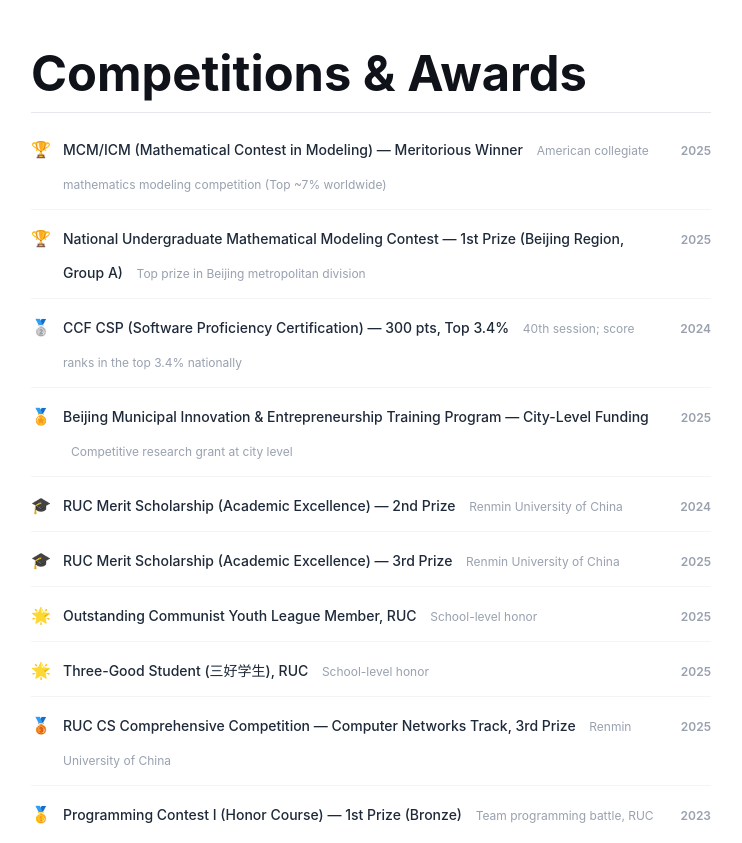
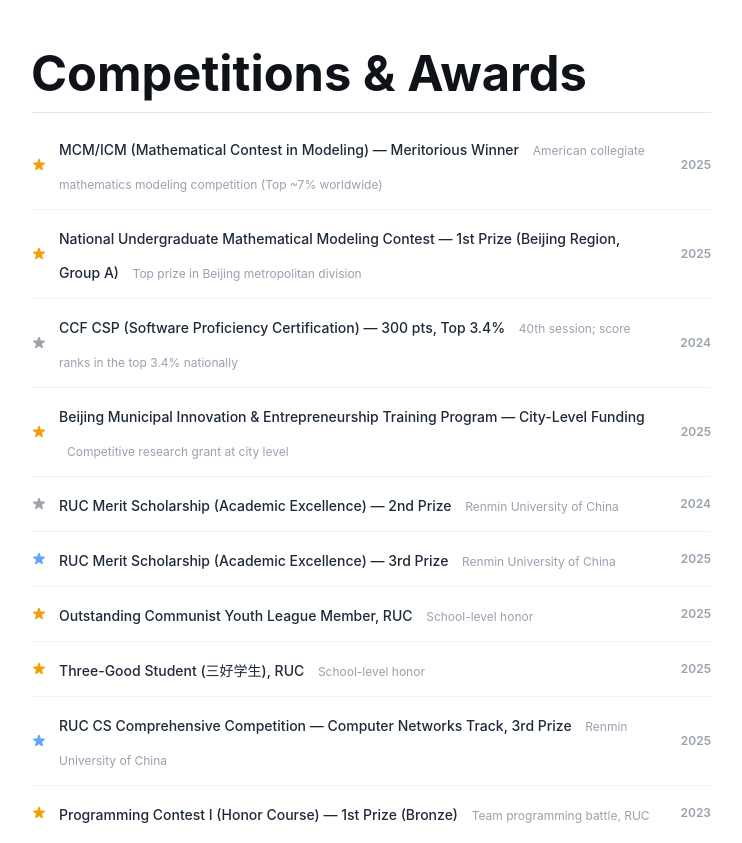
Before and after one commit to KKqdtjo/KKqdtjo.github.io, an Astro site: page / in a window 1280 px wide. Shown: the part 2601-3444 px from the top of the page, without its empty margins (269-1011 px from the left). Built offline with nearby package versions, Linux system fonts and the light colour scheme; Astro itself is replaced by a stand-in of ours.

Commit message:
修改图片

```diff
--- a/src/pages/index.astro
+++ b/src/pages/index.astro
@@ -233,77 +233,82 @@
 					Competitions &amp; Awards
 				</h2>
 				<ul class="divide-y divide-gray-100">
-					{[
+					{([
 						{
-							emoji: '🏆',
+							tier: 'gold',
 							title: 'MCM/ICM (Mathematical Contest in Modeling) — Meritorious Winner',
 							year: '2025',
 							detail: 'American collegiate mathematics modeling competition (Top ~7% worldwide)',
 						},
 						{
-							emoji: '🏆',
+							tier: 'gold',
 							title: 'National Undergraduate Mathematical Modeling Contest — 1st Prize (Beijing Region, Group A)',
 							year: '2025',
 							detail: 'Top prize in Beijing metropolitan division',
 						},
 						{
-							emoji: '🥈',
+							tier: 'silver',
 							title: 'CCF CSP (Software Proficiency Certification) — 300 pts, Top 3.4%',
 							year: '2024',
 							detail: '40th session; score ranks in the top 3.4% nationally',
 						},
 						{
-							emoji: '🏅',
+							tier: 'gold',
 							title: 'Beijing Municipal Innovation & Entrepreneurship Training Program — City-Level Funding',
 							year: '2025',
 							detail: 'Competitive research grant at city level',
 						},
 						{
-							emoji: '🎓',
+							tier: 'silver',
 							title: 'RUC Merit Scholarship (Academic Excellence) — 2nd Prize',
 							year: '2024',
 							detail: 'Renmin University of China',
 						},
 						{
-							emoji: '🎓',
+							tier: 'blue',
 							title: 'RUC Merit Scholarship (Academic Excellence) — 3rd Prize',
 							year: '2025',
 							detail: 'Renmin University of China',
 						},
 						{
-							emoji: '🌟',
+							tier: 'gold',
 							title: 'Outstanding Communist Youth League Member, RUC',
 							year: '2025',
 							detail: 'School-level honor',
 						},
 						{
-							emoji: '🌟',
+							tier: 'gold',
 							title: 'Three-Good Student (三好学生), RUC',
 							year: '2025',
 							detail: 'School-level honor',
 						},
 						{
-							emoji: '🥉',
+							tier: 'blue',
 							title: 'RUC CS Comprehensive Competition — Computer Networks Track, 3rd Prize',
 							year: '2025',
 							detail: 'Renmin University of China',
 						},
 						{
-							emoji: '🥇',
+							tier: 'gold',
 							title: 'Programming Contest I (Honor Course) — 1st Prize (Bronze)',
 							year: '2023',
 							detail: 'Team programming battle, RUC',
 						},
-					].map((award) => (
-						<li class="flex items-baseline gap-3 py-2.5">
-							<span class="flex-shrink-0 text-base leading-none" role="img" aria-hidden="true">{award.emoji}</span>
+					] as { tier: 'gold' | 'silver' | 'blue'; title: string; year: string; detail: string }[]).map((award) => {
+						const starColor = award.tier === 'gold' ? '#f59e0b' : award.tier === 'silver' ? '#9ca3af' : '#60a5fa';
+						return (
+							<li class="flex items-center gap-3 py-2.5">
+								<svg aria-hidden="true" class="flex-shrink-0 w-4 h-4" viewBox="0 0 20 20" fill={starColor} xmlns="http://www.w3.org/2000/svg">
+									<path d="M9.049 2.927c.3-.921 1.603-.921 1.902 0l1.07 3.292a1 1 0 00.95.69h3.462c.969 0 1.371 1.24.588 1.81l-2.8 2.034a1 1 0 00-.364 1.118l1.07 3.292c.3.921-.755 1.688-1.54 1.118l-2.8-2.034a1 1 0 00-1.175 0l-2.8 2.034c-.784.57-1.838-.197-1.539-1.118l1.07-3.292a1 1 0 00-.364-1.118L2.98 8.72c-.783-.57-.38-1.81.588-1.81h3.461a1 1 0 00.951-.69l1.07-3.292z" />
+								</svg>
 								<div class="flex-1 min-w-0">
 									<span class="text-sm font-medium text-gray-800">{award.title}</span>
 									<span class="text-xs text-gray-400 ml-2">{award.detail}</span>
 								</div>
 								<span class="flex-shrink-0 text-xs font-semibold text-gray-400 ml-2">{award.year}</span>
 							</li>
-					))}
+						);
+					})}
 				</ul>
 			</section>
 		</main>
```
Lines whose indentation alone changed are shown as unchanged.
